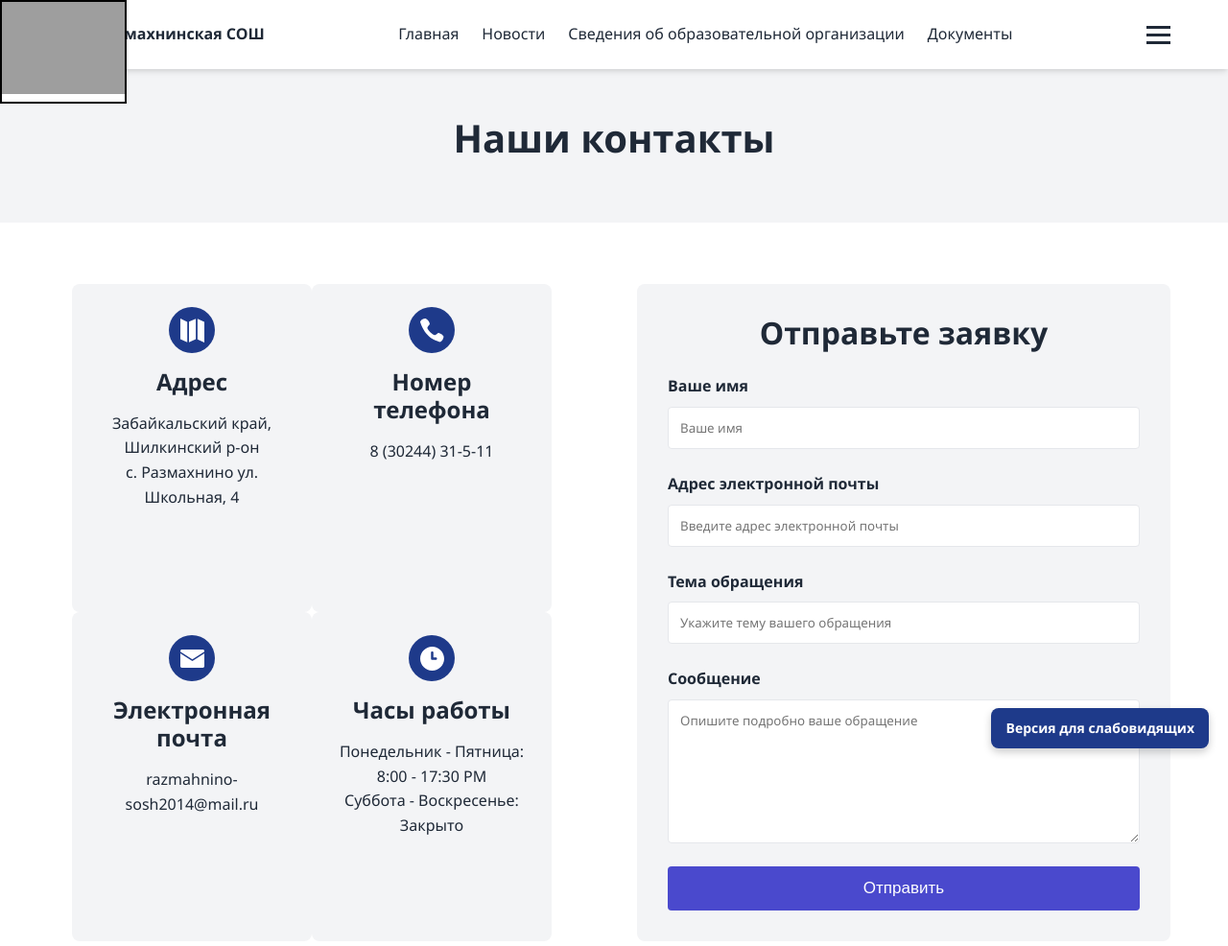
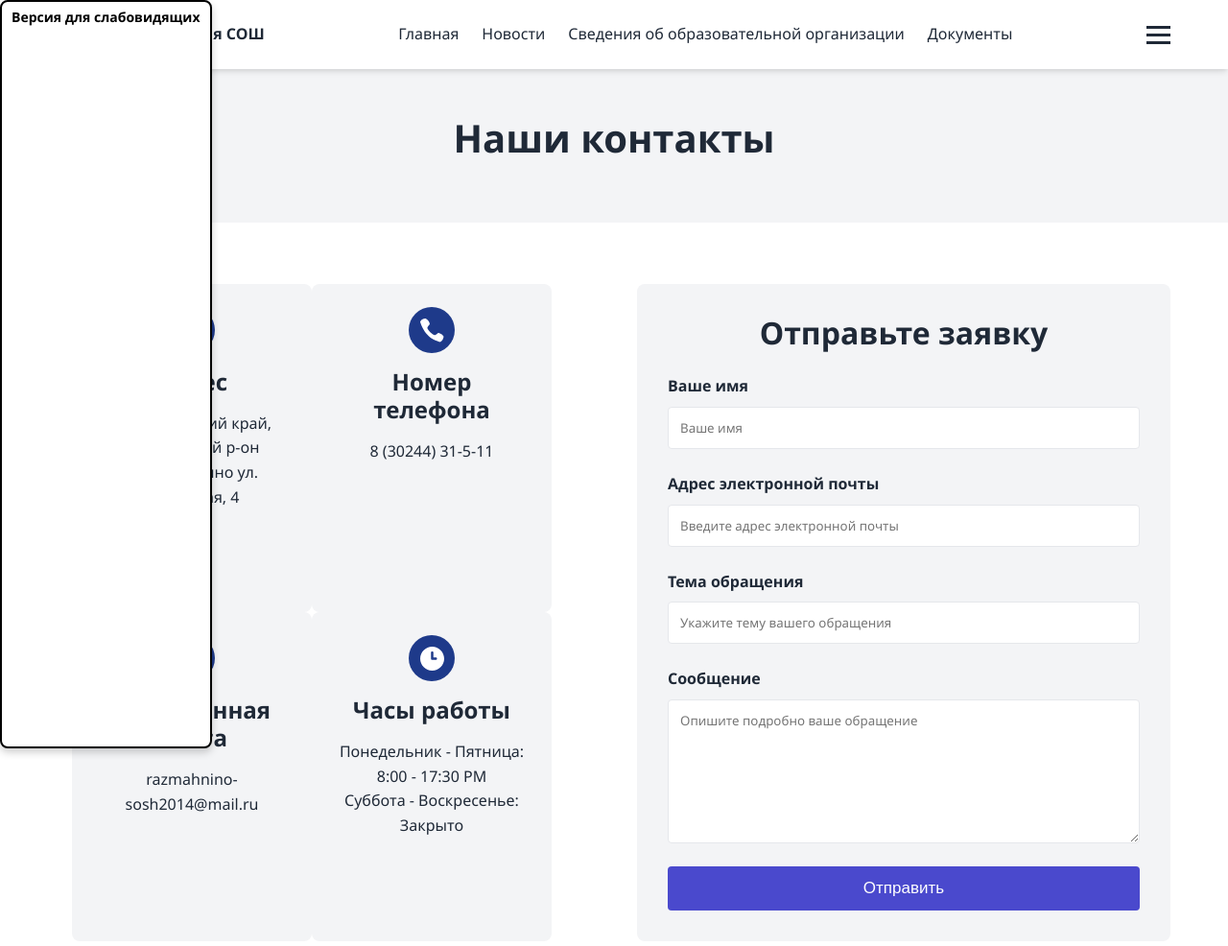
Before and after one commit to ayklaaa/school, a Django app: page /contact/ in a window 1280 px wide. Shown: the top 986 px of the page at 96% size. Run offline with Django 5.2, Linux system fonts and the light colour scheme; some libraries are stand-ins or nearby versions; grey boxes are pictures that could not be loaded.

Commit message:
Update base.html

```diff
--- a/templates/include/base.html
+++ b/templates/include/base.html
@@ -15,7 +15,7 @@
 </head>
 <body>
 <header>
-<div id="finevision_banner" onclick="finevision.activate_navbar()" style="cursor: pointer; z-index: 9999; background: rgb(255, 255, 255); border: 2px solid rgb(0, 0, 0); float: left; position: fixed; top: 0px; left: 0px; right: auto;"><img width="128" src="https://finevision.ru/static/banner1.jpg"><script src="https://finevision.ru/static/js/finevision_banner.js"></script></div>
+
 <div class="menu-overlay" id="menuOverlay" onclick="closeMenu(event)">
     <div class="menu-container" onclick="event.stopPropagation()">
         <button class="close-button" onclick="toggleMenu()">&times;</button>
@@ -238,10 +238,10 @@
 
 </script>
 
-<a href="#" onclick="UserWay.triggerOpenAccessibility(); return false;" class="accessibility-button">
+<a href="#" onclick="finevision.activate_navbar(); return false;" class="accessibility-button" style="cursor: pointer; z-index: 9999; background: rgb(255, 255, 255); border: 2px solid rgb(0, 0, 0); float: left; position: fixed; top: 0px; left: 0px; right: auto; padding: 5px 10px; text-decoration: none; color: black;">
     Версия для слабовидящих
 </a>
-
+<script src="https://finevision.ru/static/js/finevision_banner.js"></script>
 
 {% block extra_js %}{% endblock %}
 
```
